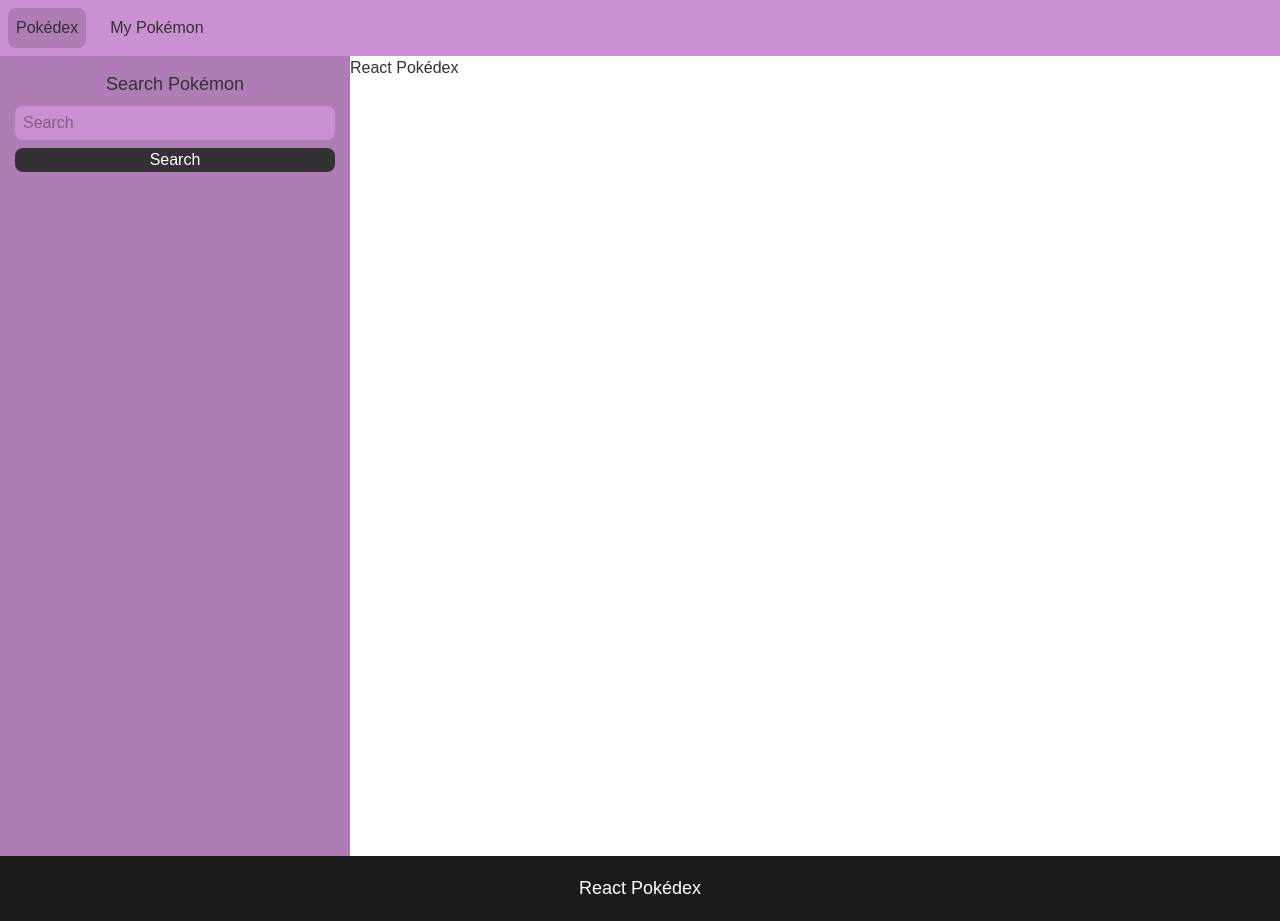
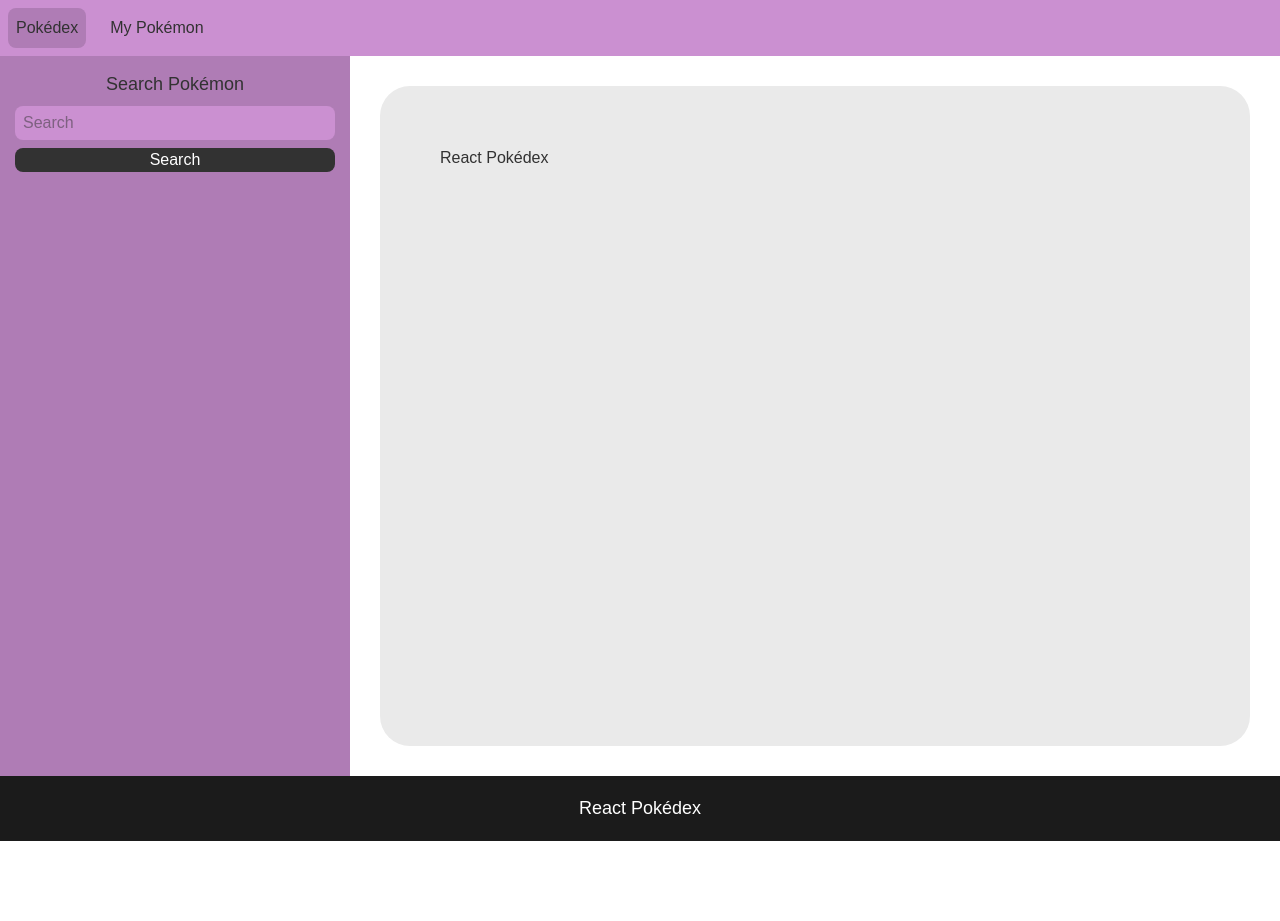
Before and after one commit to Cadexii/react-pokedex, a Next.js app: page / in a window 1280 px wide. After the commit the page ends 841 px from the top, so only its background shows below. Built offline with nearby package versions, Linux system fonts and the light colour scheme.

Commit message:
create container

```diff
--- /dev/null
+++ b/src/app/components/Container/Container.tsx
@@ -0,0 +1,7 @@
+import styles from "./container.module.css";
+
+const Container = ({ children }: { children: React.ReactNode }) => {
+  return <div className={styles.container}>{children}</div>;
+};
+
+export default Container;
--- /dev/null
+++ b/src/app/components/Container/container.module.css
@@ -0,0 +1,8 @@
+.container {
+    width: 100%;
+    background-color: var(--container);
+    overflow: auto;
+    border-radius: 30px;
+    margin: 30px;
+    padding: 60px;
+}
--- a/src/app/components/Sidebar/sidebar.module.css
+++ b/src/app/components/Sidebar/sidebar.module.css
@@ -2,8 +2,8 @@
     display: flex;
     justify-content: center;
     background-color: var(--tertiary);
-    width: 350px;
-    height: 100vh;
+    min-width: 350px;
+    height: 90vh;
     padding: 15px;
 }
 
@@ -38,7 +38,7 @@
         margin-top: 0.5rem;
         &:hover {
             cursor: pointer;
-            background-color: var(--color-button-hover);
+            background-color: var(--button-hover);
         }
     }
 }
--- a/src/app/globals.css
+++ b/src/app/globals.css
@@ -5,7 +5,8 @@
   --foreground: #323232;
   --secondary: #cb90d1;
   --tertiary: #af7cb5;
-  --color-button-hover: #dcdcdc;
+  --container: #eaeaea;
+  --button-hover: #dcdcdc;
 }
 
 @theme inline {
@@ -13,7 +14,8 @@
   --color-foreground: var(--foreground);
   --color-secondary: var(--secondary);
   --color-tertiary: var(--tertiary);
-  --color-button-hover: var(--color-button-hover);
+  --color-container: var(--container);
+  --color-button-hover: var(--button-hover);
   --font-sans: var(--font-geist-sans);
   --font-mono: var(--font-geist-mono);
 }
@@ -24,7 +26,8 @@
     --foreground: #ededed;
     --secondary: #cb90d1;
     --tertiary: #af7cb5;
-    --color-button-hover: #dcdcdc;
+    --container: #2e2e2e;
+    --button-hover: #dcdcdc;
   }
 }
 
--- a/src/app/page.tsx
+++ b/src/app/page.tsx
@@ -1,10 +1,13 @@
+import Container from "./components/Container/Container";
 import Sidebar from "./components/Sidebar/Sidebar";
 
 export default function Home() {
   return (
     <div style={{ display: "flex", flexDirection: "row" }}>
       <Sidebar />
-      <h1>React Pokédex</h1>
+      <Container>
+        <h1>React Pokédex</h1>
+      </Container>
     </div>
   );
 }
```
